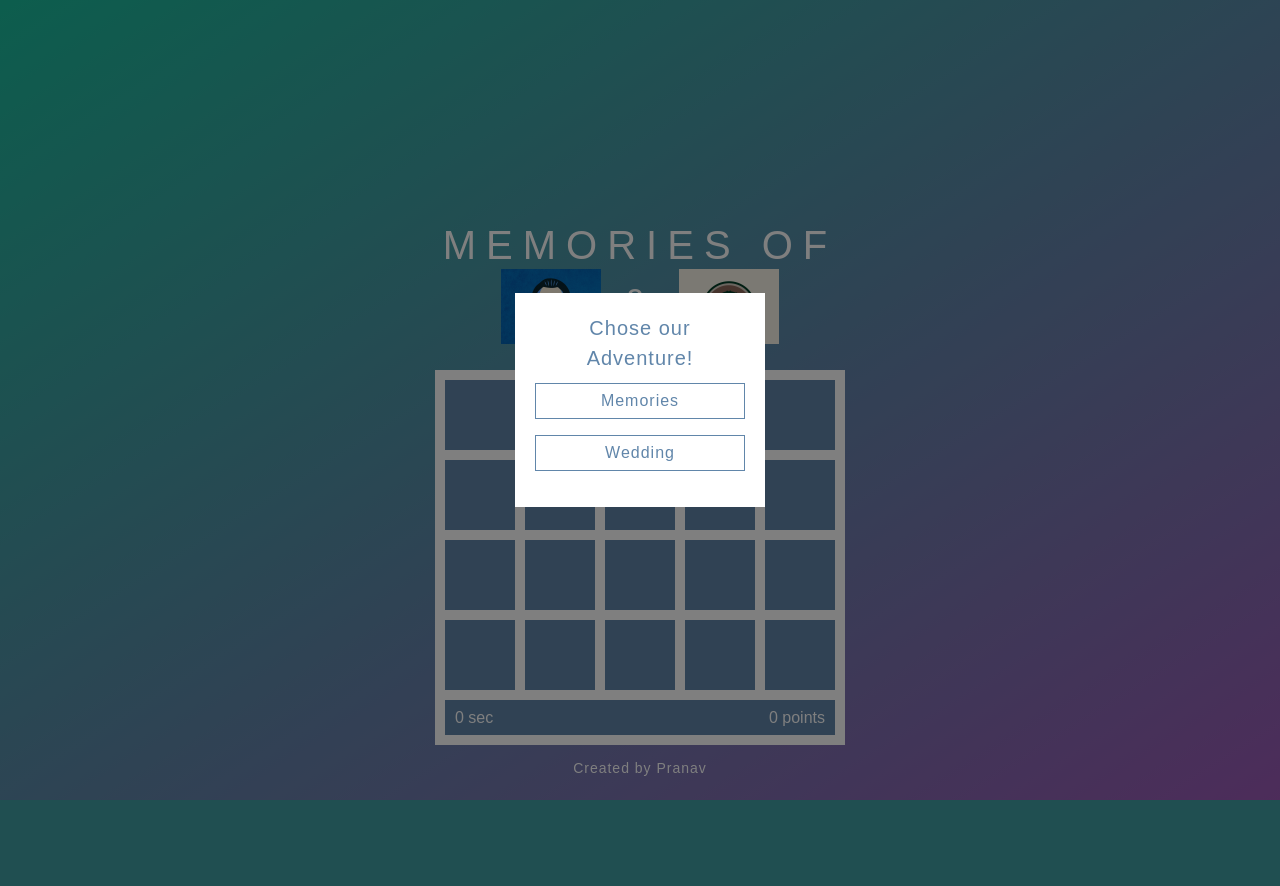
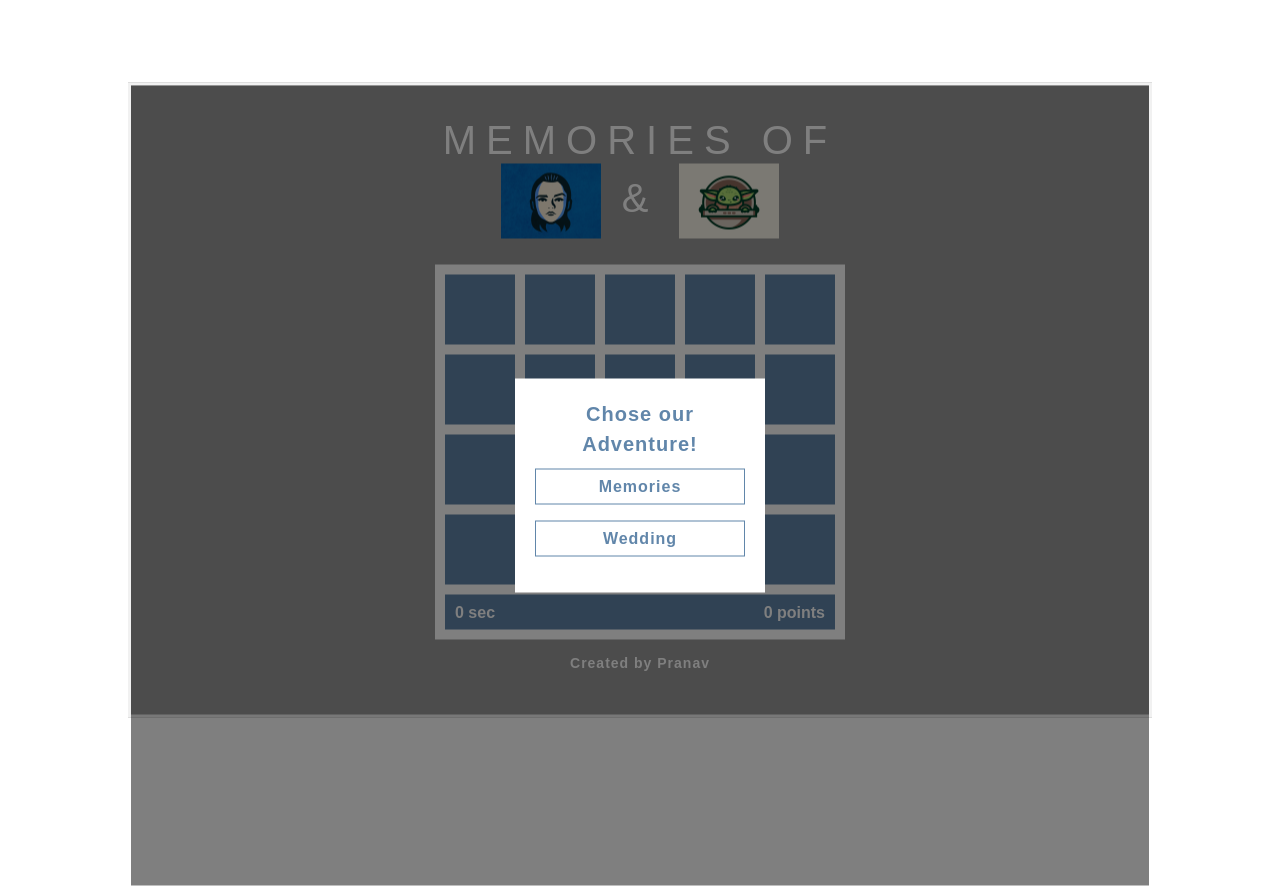
Before and after one commit to PranavMall/Vinay, a PHP site: page / in a window 1280 px wide. Before the commit the page ends 800 px from the top, so only its background shows below. Run offline with PHP 8.4, Linux system fonts and the light colour scheme.

Commit message:
Update text.css

```diff
--- a/text.css
+++ b/text.css
@@ -1,7 +1,48 @@
+body, html {
+  height: 100%;
+  margin: 0;
+  font-family: Arial, Helvetica, sans-serif;
+}
+
 * {
+  box-sizing: border-box;
   margin: 0;
   padding: 0;
-  box-sizing: border-box;
+
+}
+
+.bg-image {
+  /* The image used */
+  background-image: url("img/Wedding/10.jpg");
+
+  /* Add the blur effect */
+  filter: blur(8px);
+  -webkit-filter: blur(8px);
+
+  /* Full height */
+  height: 100%;
+
+  /* Center and scale the image nicely */
+  background-position: center;
+  background-repeat: no-repeat;
+  background-size: cover;
+}
+
+/* Position text in the middle of the page/image */
+.bg-text {
+  background-color: rgb(0,0,0); /* Fallback color */
+  background-color: rgba(0,0,0, 0.4); /* Black w/opacity/see-through */
+  color: white;
+  font-weight: bold;
+  border: 3px solid #f1f1f1;
+  position: absolute;
+  top: 50%;
+  left: 50%;
+  transform: translate(-50%, -50%);
+  z-index: 2;
+  width: 80%;
+  padding: 20px;
+  text-align: center;
 }
 
 body {
@@ -10,8 +51,8 @@ body {
   justify-content: space-between;
   align-items: center;
   min-height: 100vh;
-  background: #1abc9c;
-  background-image: linear-gradient(to top left, #9b59b6, #1abc9c);
+/*   background: #1abc9c;
+  background-image: linear-gradient(to top left, #9b59b6, #1abc9c); */
   font-family: arial;
   position: relative;
   text-align: center;
```
